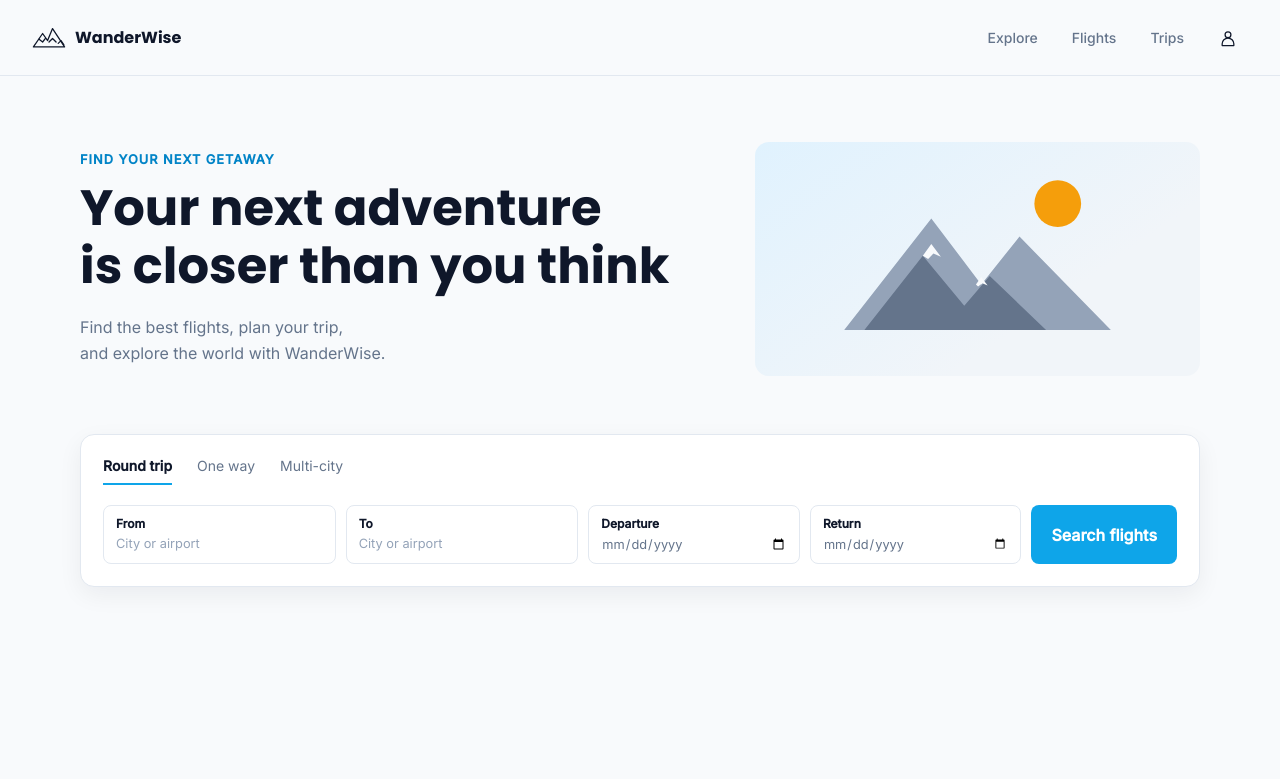
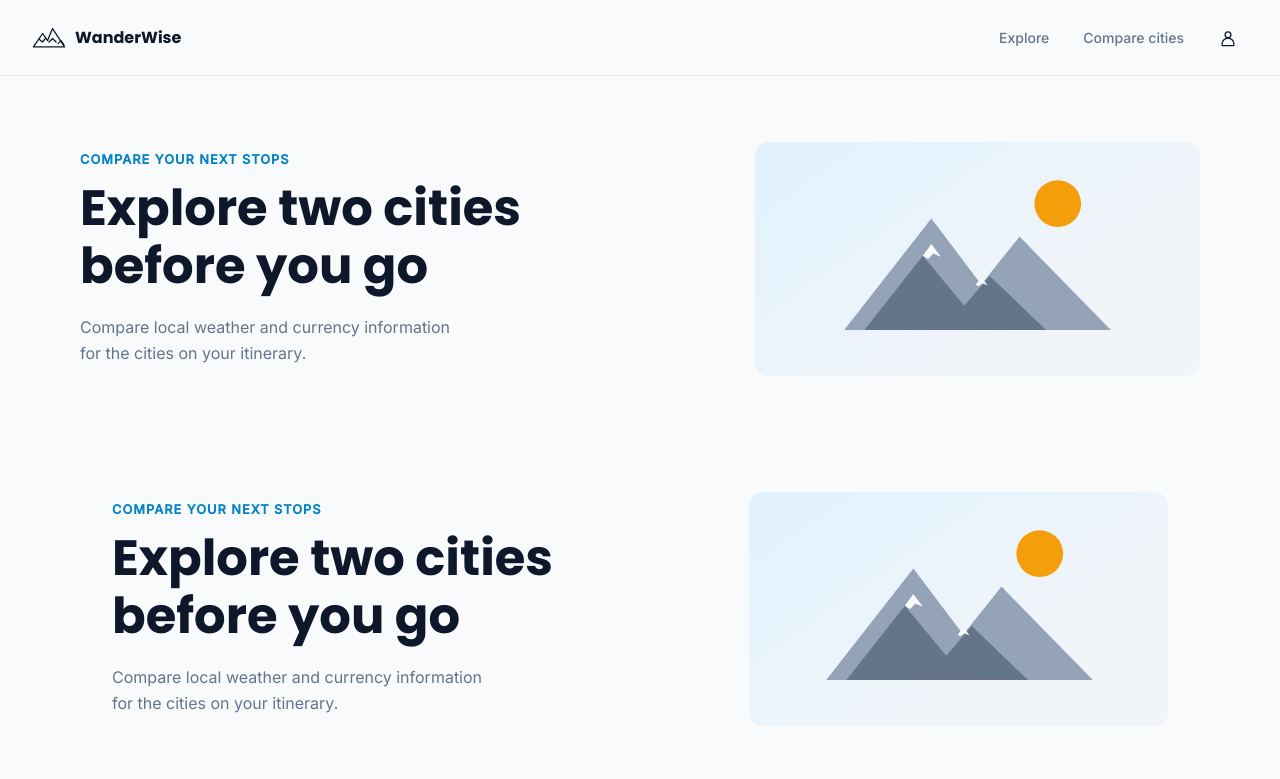
Before and after one commit to MoroniAg/WanderWise, a website built with Vite: page src/index.html in a window 1280 px wide. Built offline with nearby package versions, Linux system fonts and the light colour scheme; files whose address does not match are found by name.

Commit message:
feat: implement dynamic header and city search templates

```diff
--- a/src/index.html
+++ b/src/index.html
@@ -28,40 +28,20 @@
   <link rel="icon" type="image/svg+xml" href="/assets/icons/favicon.svg">
 
   <link rel="preload" href="/styles/main.css" as="style" onload="this.onload=null;this.rel='stylesheet'">
+  <script type="module" src="/js/main.js"></script>
 </head>
 
 <body>
-  <header class="site-header">
-    <a class="brand" href="/" aria-label="WanderWise home">
-      <svg class="brand-mark" viewBox="0 0 48 36" aria-hidden="true">
-        <path d="M2 31 15 12l7 10 7-17 17 26H2Z" />
-        <path d="m10 20 5 4 4-5m5 5 5-5 5 5m3 2 4-4 4 6" />
-      </svg>
-      <span>WanderWise</span>
-    </a>
-
-    <nav class="main-nav" aria-label="Main navigation">
-      <a href="#explore">Explore</a>
-      <a href="#flight-search">Flights</a>
-      <a href="#trip-type">Trips</a>
-    </nav>
-
-    <a class="account-link" href="#account" aria-label="Your account">
-      <svg viewBox="0 0 24 24" aria-hidden="true">
-        <circle cx="12" cy="8" r="3.5" />
-        <path d="M5 21v-2a7 7 0 0 1 14 0v2Z" />
-      </svg>
-    </a>
-  </header>
+  <div id="header-placeholder"></div>
 
   <main id="explore" class="page-content">
     <section class="hero" aria-labelledby="hero-title">
       <div class="hero-copy">
-        <p class="eyebrow">Find your next getaway</p>
-        <h1 id="hero-title">Your next adventure<br>is closer than you think</h1>
+        <p class="eyebrow">Compare your next stops</p>
+        <h1 id="hero-title">Explore two cities<br>before you go</h1>
         <p class="hero-description">
-          Find the best flights, plan your trip,<br class="desktop-break">
-          and explore the world with WanderWise.
+          Compare local weather and currency information<br class="desktop-break">
+          for the cities on your itinerary.
         </p>
       </div>
 
@@ -75,45 +55,7 @@
       </div>
     </section>
 
-    <section id="flight-search" class="search-panel" aria-label="Search for flights">
-      <form>
-        <fieldset id="trip-type" class="trip-options">
-          <legend class="visually-hidden">Trip type</legend>
-          <label class="trip-option">
-            <input type="radio" name="trip-type" value="round-trip" checked>
-            <span>Round trip</span>
-          </label>
-          <label class="trip-option">
-            <input type="radio" name="trip-type" value="one-way">
-            <span>One way</span>
-          </label>
-          <label class="trip-option">
-            <input type="radio" name="trip-type" value="multi-city">
-            <span>Multi-city</span>
-          </label>
-        </fieldset>
-
-        <div class="search-fields">
-          <label class="search-field">
-            <span class="field-label">From</span>
-            <input type="text" name="origin" placeholder="City or airport" autocomplete="off">
-          </label>
-          <label class="search-field">
-            <span class="field-label">To</span>
-            <input type="text" name="destination" placeholder="City or airport" autocomplete="off">
-          </label>
-          <label class="search-field">
-            <span class="field-label">Departure</span>
-            <input type="date" name="departure">
-          </label>
-          <label class="search-field">
-            <span class="field-label">Return</span>
-            <input type="date" name="return">
-          </label>
-          <button class="search-button" type="submit">Search flights</button>
-        </div>
-      </form>
-    </section>
+    <div id="city-search-placeholder"></div>
   </main>
 </body>
 </html>
--- a/src/js/main.js
+++ b/src/js/main.js
@@ -0,0 +1,16 @@
+async function loadTemplate(placeholderSelector, templatePath) {
+	const placeholder = document.querySelector(placeholderSelector);
+	if (!placeholder) return;
+
+	const response = await fetch(templatePath);
+	if (!response.ok) {
+		throw new Error(`Failed to load ${templatePath}: ${response.status}`);
+	}
+
+	placeholder.innerHTML = await response.text();
+}
+
+Promise.all([
+	loadTemplate("#header-placeholder", "/header-template.html"),
+	loadTemplate("#city-search-placeholder", "/city-search-template.html"),
+]).catch((error) => console.error(error));
--- /dev/null
+++ b/src/public/header-template.html
@@ -0,0 +1,21 @@
+<header class="site-header">
+  <a class="brand" href="/" aria-label="WanderWise home">
+    <svg class="brand-mark" viewBox="0 0 48 36" aria-hidden="true">
+      <path d="M2 31 15 12l7 10 7-17 17 26H2Z" />
+      <path d="m10 20 5 4 4-5m5 5 5-5 5 5m3 2 4-4 4 6" />
+    </svg>
+    <span>WanderWise</span>
+  </a>
+
+  <nav class="main-nav" aria-label="Main navigation">
+    <a href="/explore.html">Explore</a>
+    <a href="/compare-cities.html">Compare cities</a>
+  </nav>
+
+  <a class="account-link" href="#account" aria-label="Your account">
+    <svg viewBox="0 0 24 24" aria-hidden="true">
+      <circle cx="12" cy="8" r="3.5" />
+      <path d="M5 21v-2a7 7 0 0 1 14 0v2Z" />
+    </svg>
+  </a>
+</header>
```
